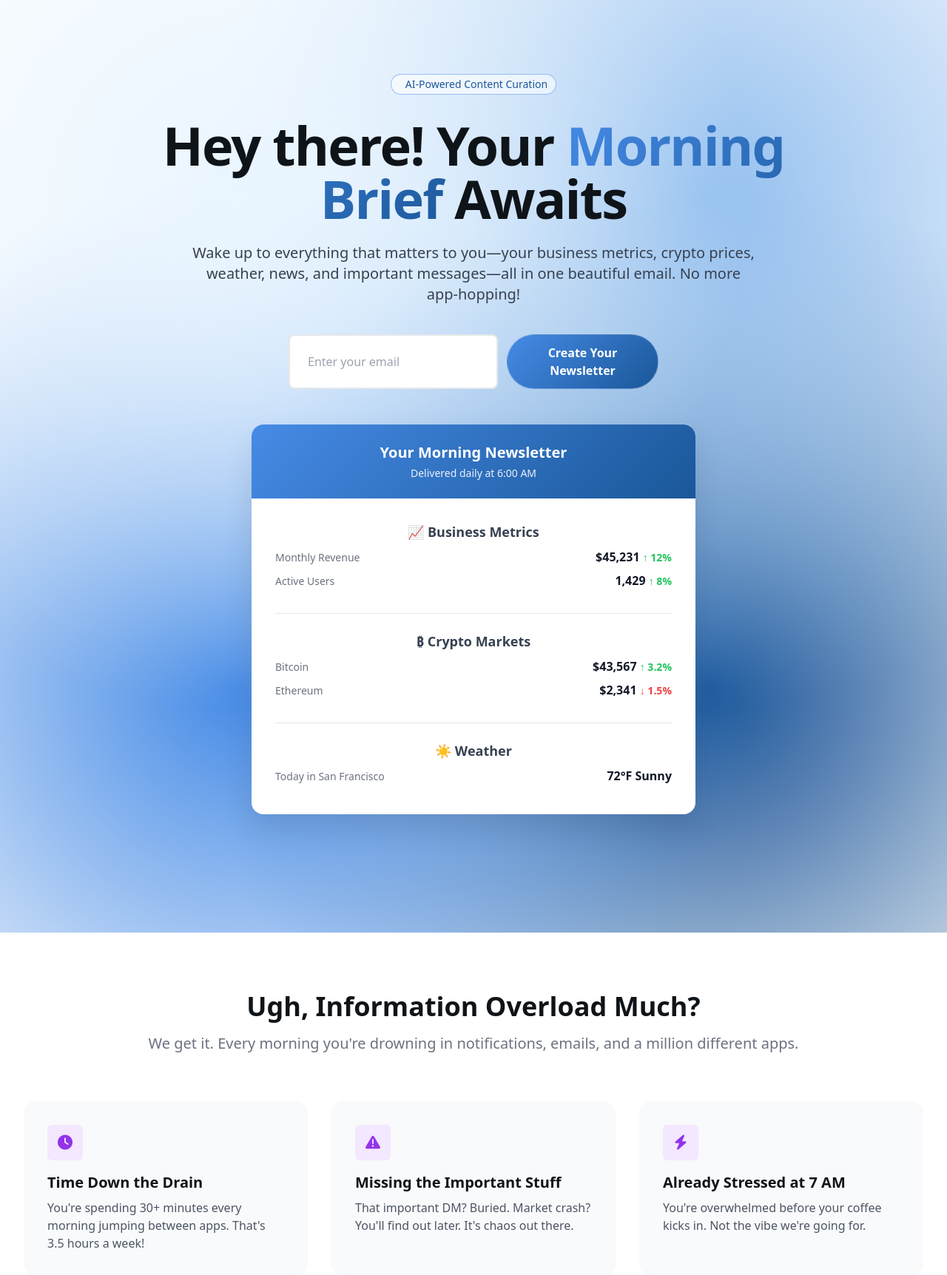
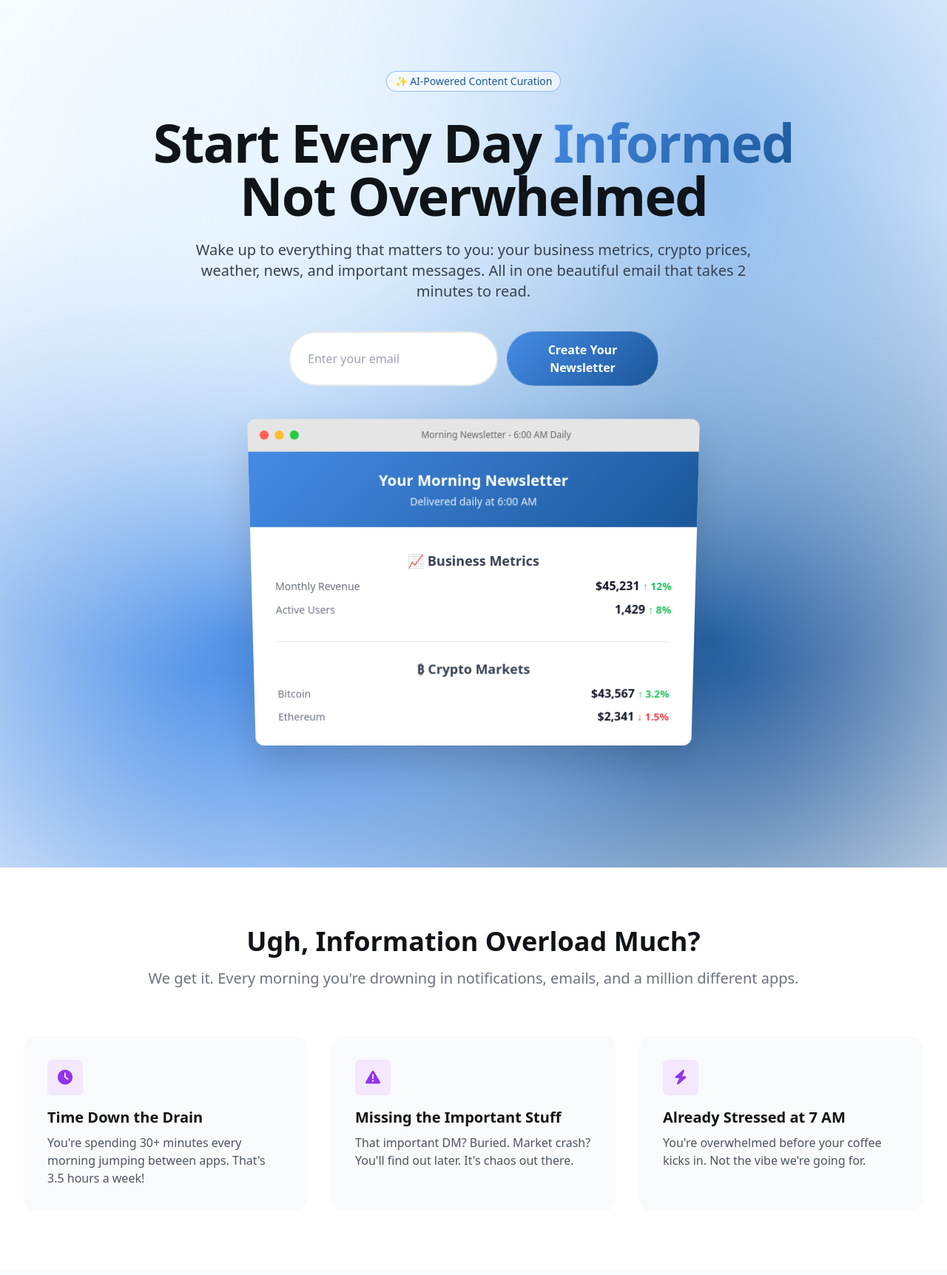
Before and after one commit to manuelescrig/web-morningnewsletter, a PHP site: page / in a window 1280 px wide. Shown: the part 64-1788 px from the top of the page at 74% size. Run offline with PHP 8.4, Linux system fonts and the light colour scheme; some libraries are stand-ins or nearby versions.

Commit message:
Updates landing page

```diff
--- a/assets/css/landing.css
+++ b/assets/css/landing.css
@@ -2,6 +2,14 @@
 
 /* Hero Section Styles - Use original mesh background from main.css */
 /* The mesh-bg class is already defined in main.css with the original blue gradient mesh */
+
+/* Navigation Hover Underline Override */
+.hover\:nav-underline:hover {
+    border-bottom: 2px solid rgba(70, 139, 230, 0.4) !important;
+    border-radius: 1px !important;
+    padding-bottom: 8px !important;
+    margin-bottom: -2px !important;
+}
 
 /* Primary Button Styles - Pill/Capsule Style */
 .btn-primary {
@@ -58,15 +66,15 @@
     flex: 1;
     padding: 0.75rem 1.5rem;
     border: 2px solid #e5e7eb;
-    border-radius: 0.5rem;
+    border-radius: 9999px; /* Pill shape to match button */
     font-size: 1rem;
     transition: all 0.3s ease;
 }
 
 .email-input:focus {
     outline: none;
-    border-color: #667eea;
-    box-shadow: 0 0 0 3px rgba(102, 126, 234, 0.1);
+    border-color: #468BE6;
+    box-shadow: 0 0 0 3px rgba(70, 139, 230, 0.1);
 }
 
 /* Popular Tag Fix */
@@ -82,20 +90,69 @@
     font-weight: 600;
 }
 
-/* Newsletter Preview */
-.newsletter-preview {
+/* Newsletter Preview - Mac Window Style */
+.mac-window {
     max-width: 600px;
     margin: 3rem auto 0;
-    background: white;
-    border-radius: 1rem;
-    box-shadow: 0 20px 40px rgba(0, 0, 0, 0.1);
+    background: #f6f6f6;
+    border-radius: 0.75rem;
+    box-shadow: 0 25px 50px rgba(0, 0, 0, 0.15);
     overflow: hidden;
     transform: perspective(1000px) rotateX(-5deg);
     transition: transform 0.3s ease;
 }
 
-.newsletter-preview:hover {
+.mac-window:hover {
     transform: perspective(1000px) rotateX(0deg);
+}
+
+.mac-window-header {
+    background: #e5e5e5;
+    padding: 0.75rem 1rem;
+    display: flex;
+    align-items: center;
+    gap: 0.5rem;
+    border-bottom: 1px solid #d1d1d1;
+}
+
+.mac-window-buttons {
+    display: flex;
+    gap: 0.5rem;
+}
+
+.mac-window-button {
+    width: 12px;
+    height: 12px;
+    border-radius: 50%;
+    background: #ff5f57;
+}
+
+.mac-window-button:nth-child(2) {
+    background: #ffbd2e;
+}
+
+.mac-window-button:nth-child(3) {
+    background: #28ca42;
+}
+
+.mac-window-title {
+    flex: 1;
+    text-align: center;
+    font-size: 0.75rem;
+    color: #666;
+    font-weight: 500;
+}
+
+.mac-window-content {
+    background: white;
+    height: 400px;
+    overflow: hidden;
+    position: relative;
+}
+
+.newsletter-preview {
+    height: 100%;
+    overflow: hidden;
 }
 
 .newsletter-preview-header {
--- a/index.php
+++ b/index.php
@@ -43,23 +43,22 @@ try {
                 <!-- Badge -->
                 <div class="mb-8">
                     <span class="inline-flex items-center rounded-full bg-white/60 backdrop-blur-sm px-3 py-1 text-sm font-medium text-primary-dark ring-1 ring-inset ring-primary-dark/10">
-                        <i class="fas fa-sparkles mr-2" aria-hidden="true"></i>
-                        AI-Powered Content Curation
+                        ✨ AI-Powered Content Curation
                     </span>
                 </div>
 
                 <!-- Main Heading -->
                 <h1 class="hero-title text-4xl font-bold tracking-tight text-gray-900 sm:text-6xl lg:text-7xl">
-                    Hey there! Your
+                    Start Every Day
                     <span class="gradient-text">
-                        Morning Brief
+                        Informed
                     </span>
-                    Awaits
+                    Not Overwhelmed
                 </h1>
 
                 <!-- Subtitle -->
                 <p class="hero-subtitle mt-6 text-lg leading-8 text-gray-700 sm:text-xl max-w-3xl mx-auto">
-                    Wake up to everything that matters to you—your business metrics, crypto prices, weather, news, and important messages—all in one beautiful email. No more app-hopping!
+                    Wake up to everything that matters to you: your business metrics, crypto prices, weather, news, and important messages. All in one beautiful email that takes 2 minutes to read.
                 </p>
 
                 <!-- Email Input and CTA -->
@@ -76,7 +75,17 @@ try {
                     </form>
                 </div>
 
-                <!-- Newsletter Preview -->
+                <!-- Newsletter Preview in Mac Window -->
+                <div class="mac-window">
+                    <div class="mac-window-header">
+                        <div class="mac-window-buttons">
+                            <div class="mac-window-button"></div>
+                            <div class="mac-window-button"></div>
+                            <div class="mac-window-button"></div>
+                        </div>
+                        <div class="mac-window-title">Morning Newsletter - 6:00 AM Daily</div>
+                    </div>
+                    <div class="mac-window-content">
                         <div class="newsletter-preview">
                             <div class="newsletter-preview-header">
                                 <h3 class="text-xl font-bold">Your Morning Newsletter</h3>
@@ -110,6 +119,22 @@ try {
                                     <div class="preview-metric">
                                         <span class="preview-label">Today in San Francisco</span>
                                         <span class="preview-value">72°F Sunny</span>
+                                    </div>
+                                </div>
+                                <div class="preview-section">
+                                    <h4 class="preview-title">📰 Top News</h4>
+                                    <div class="preview-metric">
+                                        <span class="preview-label">Tech News</span>
+                                        <span class="preview-value">AI Startup Raises $50M Series B</span>
+                                    </div>
+                                </div>
+                                <div class="preview-section">
+                                    <h4 class="preview-title">💬 Messages</h4>
+                                    <div class="preview-metric">
+                                        <span class="preview-label">Slack</span>
+                                        <span class="preview-value">3 unread in #general</span>
+                                    </div>
+                                </div>
                             </div>
                         </div>
                     </div>
```
Lines whose indentation alone changed are shown as unchanged.
